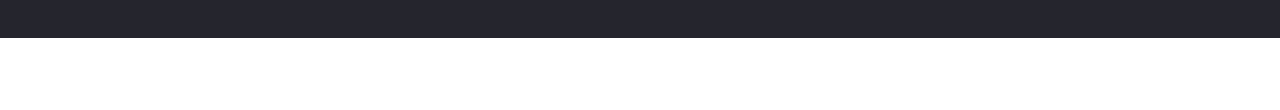
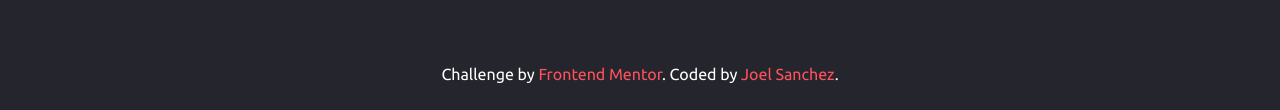
Before and after one commit to joel-development/frontendmentor---challenge-9, a plain HTML site: page docs/index.html in a window 1280 px wide. Shown: the part 2994-3104 px from the top of the page. Before the commit the page ends 3032 px from the top, so only its background shows below. Drawn offline with Linux system fonts and the light colour scheme.

Commit message:
attribution added

```diff
--- a/dev/sass/blocks/_footer.scss
+++ b/dev/sass/blocks/_footer.scss
@@ -19,7 +19,6 @@
 
 .menu-footer
 {
-
   display: flex;
   flex-wrap: wrap;
   justify-content: space-evenly;
@@ -74,3 +73,23 @@
   }
 }
 }
+
+.attribution
+{
+  .paragraph
+  {
+    padding: 24px;
+
+    line-height: 24px;
+    text-align: center;
+    .link
+    {
+      color: $btn-primary-color;
+      text-decoration: none;
+      &:hover
+      {
+        text-decoration: underline;
+      }
+    }
+  }
+}
--- a/docs/index.html
+++ b/docs/index.html
@@ -215,6 +215,12 @@
         </li>
       </ul>
     </nav>
+    <div class="attribution">
+      <p class="paragraph">
+        Challenge by <a class="link" href="https://www.frontendmentor.io?ref=challenge" target="_blank">Frontend Mentor</a>.
+        Coded by <a class="link" href="https://github.com/joel-development" target="_blank">Joel Sanchez</a>.
+      </p>
+    </div>
   </footer>
   <script src="script/main.js"></script>
 </body>
```
Also changed, not shown: docs/css/style.css.
